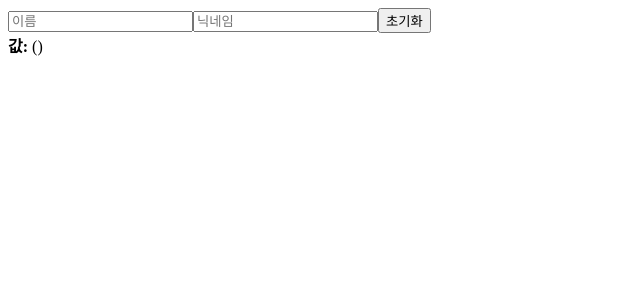
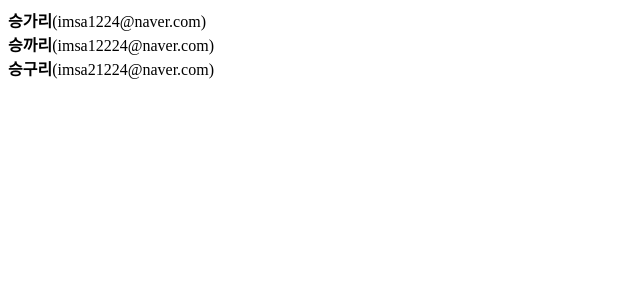
Before and after one commit to hackertaco/again-react, a React (Create React App) app: page / in a window 1280 px wide. Shown: the top 300 px of the page, without its empty margins (0-640 px from the left). Built offline with nearby package versions, Linux system fonts and the light colour scheme; the HTML template or start-up script is replaced by a standard one.

Commit message:
feat: ⚡made userlist

```diff
--- a/src/App.js
+++ b/src/App.js
@@ -1,8 +1,8 @@
 import React from "react";
-// import Counter from "./Counter";
 import InputSample from "./InputSample";
+import UserList from "./UserList";
 function App() {
-  return <InputSample />;
+  return <UserList />;
 }
 
 export default App;
--- /dev/null
+++ b/src/UserList.js
@@ -0,0 +1,36 @@
+import React from "react";
+
+function User({ user }) {
+  return (
+    <div>
+      <b>{user.username}</b>
+      <span>({user.email})</span>
+    </div>
+  );
+}
+export default function UserList() {
+  const users = [
+    {
+      id: 1,
+      username: "승가리",
+      email: "imsa1224@naver.com",
+    },
+    {
+      id: 2,
+      username: "승까리",
+      email: "imsa12224@naver.com",
+    },
+    {
+      id: 3,
+      username: "승구리",
+      email: "imsa21224@naver.com",
+    },
+  ];
+  return (
+    <div>
+      {users.map((user, index) => (
+        <User user={user} key={index} />
+      ))}
+    </div>
+  );
+}
```
Also changed, not shown: src/Counter.js (deleted, +0 -18 lines).
